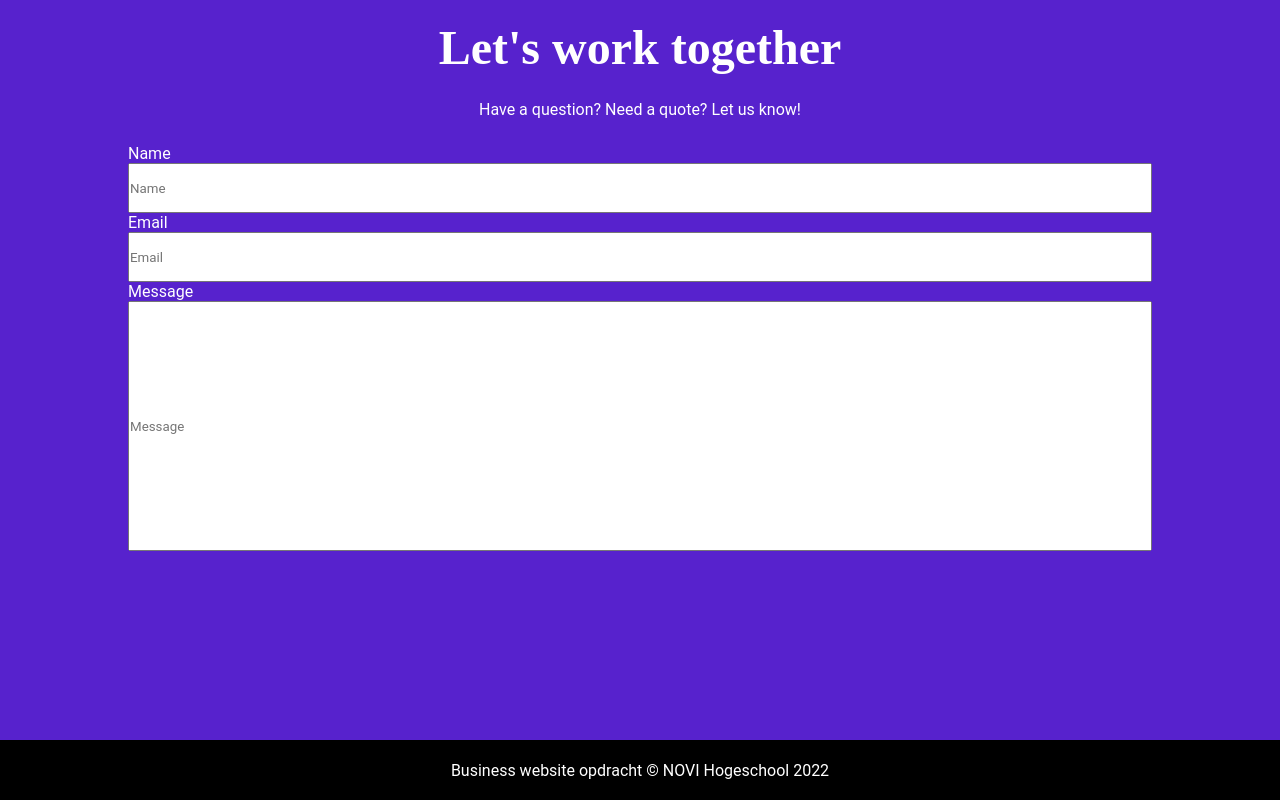
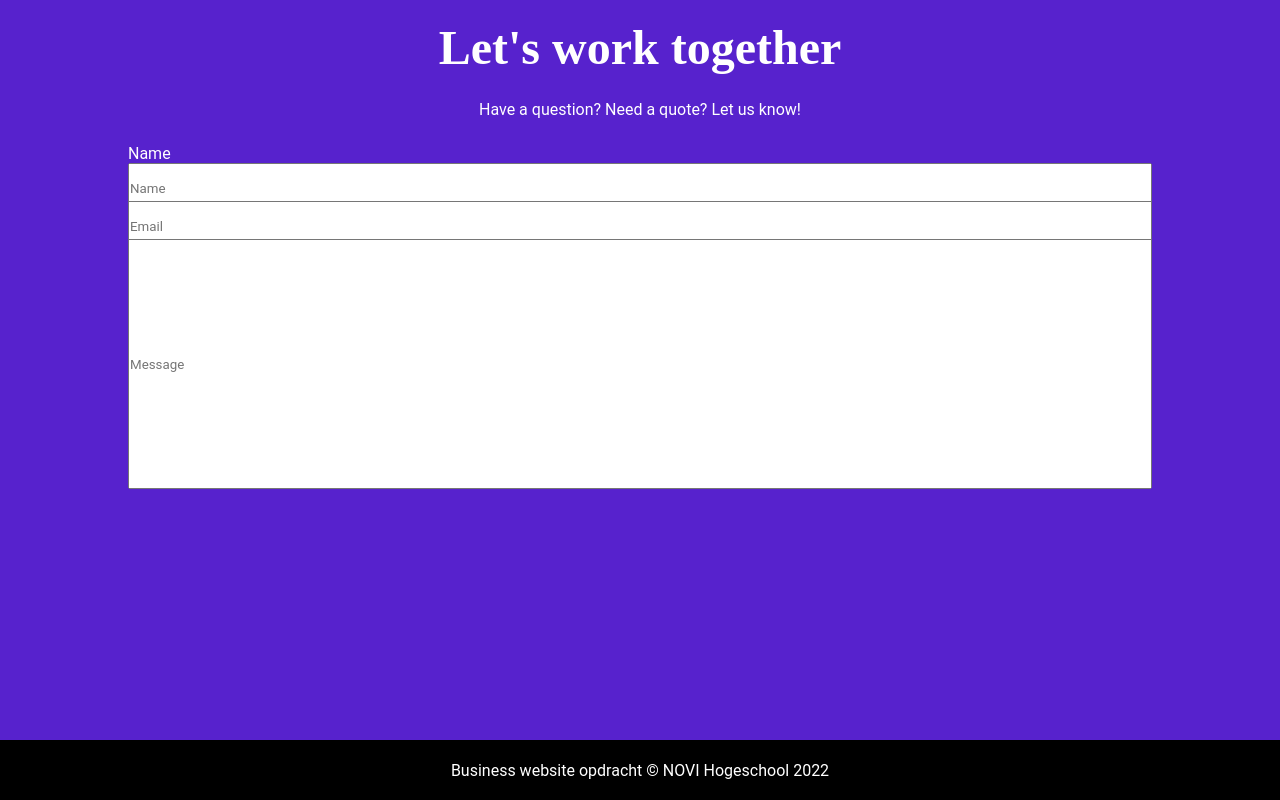
Before and after one commit to tynonorious/Homework4-Concept, a plain HTML site: page index.html in a window 1280 px wide. Shown: the part 5173-5973 px from the top of the page. Drawn offline with Linux system fonts and the light colour scheme.

Commit message:
laatste commit, helaas niet klaar lever alsnog in

```diff
--- a/index.html
+++ b/index.html
@@ -192,15 +192,19 @@
         </p>
         <div class="inputFields">
             <label for="Name">Name</label><br>
-            <input type="text" id="Name" placeholder="Name"><br>
+            <div class="input-wrapper">
+                <input type="text" id="Name" placeholder="Name"><br>
+            </div>
             <label for="Email">Email</label><br>
-            <input type="text" id="Email" placeholder="Email"><br>
+            <div class="input-wrapper">
+                <input type="text" id="Email" placeholder="Email"><br>
+            </div>
             <label for="Message">Message</label><br>
-            <input type="text" id="Message" placeholder="Message"><br>
+            <div class="input-wrapper">
+                <input type="text" id="Message" placeholder="Message"><br>
+            </div>
         </div>
     </div>
-    <!--TODO write out the buttons necessary for the form-->
-
 </section>
 <section class="Footer">
     <p>
--- a/styles/styles.css
+++ b/styles/styles.css
@@ -77,7 +77,7 @@ header h1, header p, header button {
 }
 
 header button {
-    background-color: var(--Roze);a
+    background-color: var(--Roze);
 }
 
 nav {
@@ -124,7 +124,7 @@ li a {
 /* --------------- 4.3 Work ------------------- */
 
 .Work {
-    flex-basis: 300vh;
+    flex-basis: 280vh;
     display: flex;
     flex-direction: column;
     width: 100%;
@@ -274,6 +274,18 @@ li a {
     height: 250px;
 }
 
+.input-wrapper {
+    position: relative;
+    width: 100%;
+}
+
+.input-wrapper input[type="text"] {
+    position: absolute;
+    top: 0;
+    left: 0;
+    width: 100%;
+}
+
     /* --------------- 4.5 Footer ------------------- */
 
 .Footer {
```
